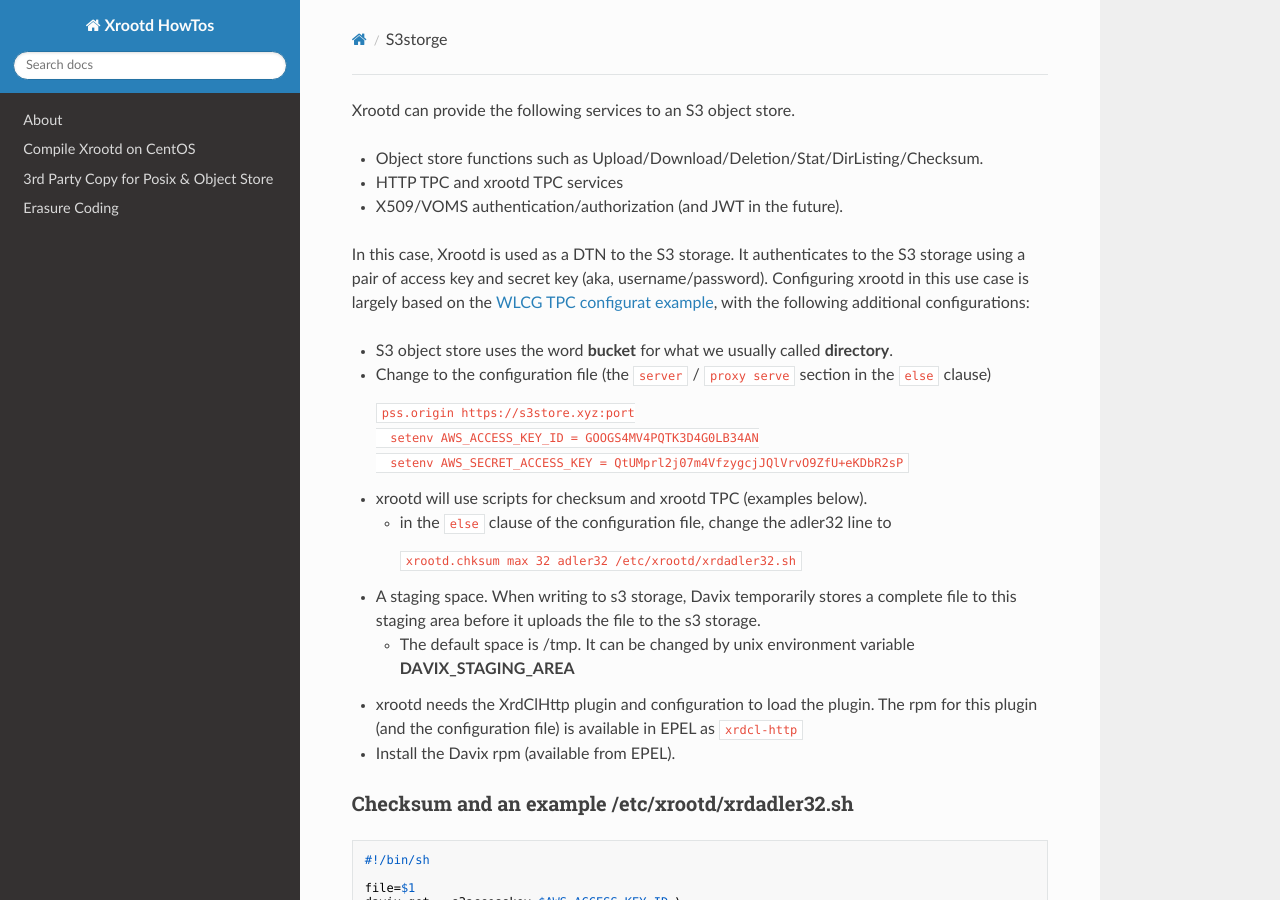
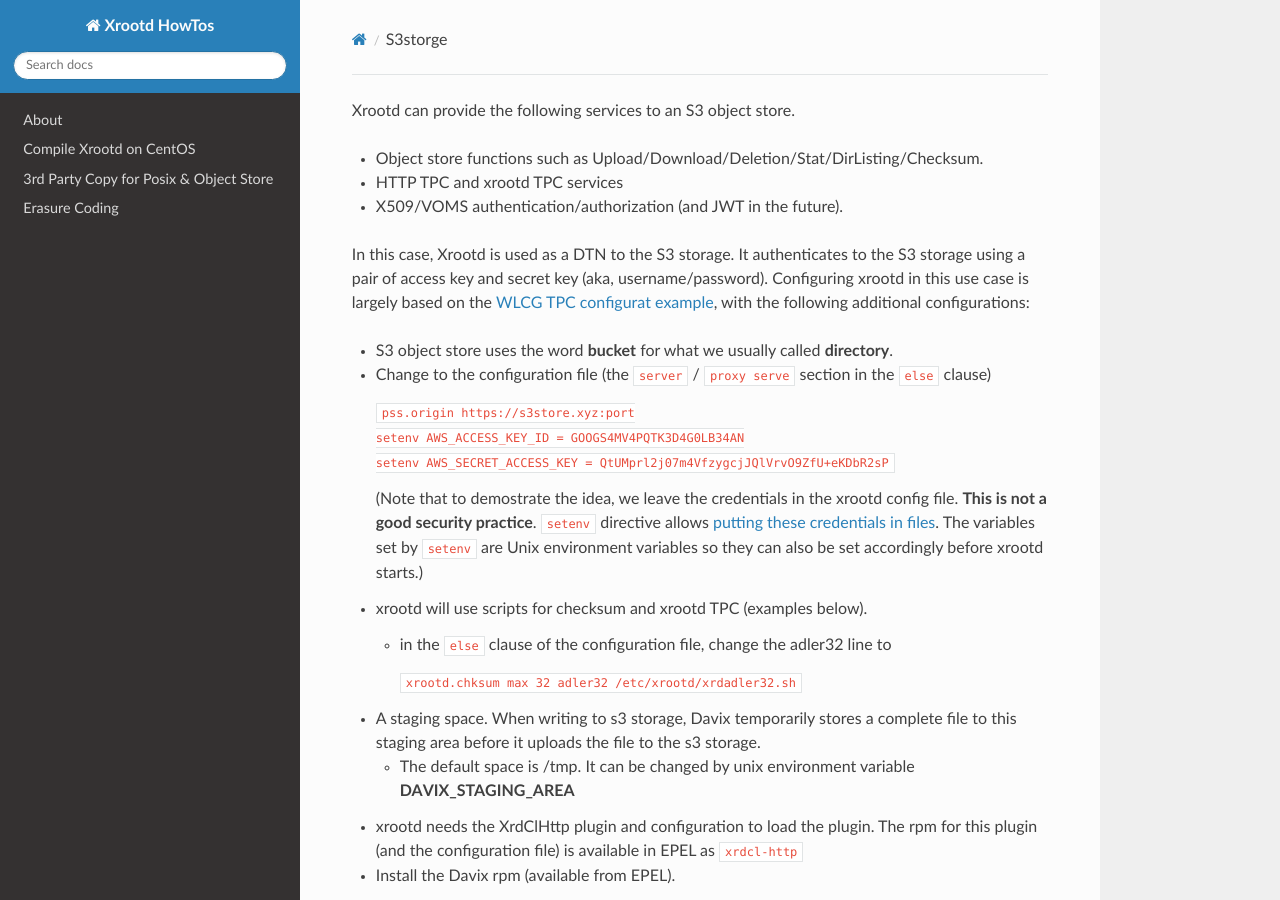
Before and after one commit to xrootd/howto, an MkDocs documentation site: the page built from docs/tpc/S3storge.md, in a window 1280 px wide and 900 px high. Built offline with MkDocs 1.6.1, drawn with Linux system fonts in a browser that asks for light colours; nearby versions of some CDN libraries.

Commit message:
not leaving credentials in config file

````diff
--- a/docs/tpc/S3storge.md
+++ b/docs/tpc/S3storge.md
@@ -11,12 +11,20 @@ Configuring xrootd in this use case is largely based on  the
 with the following additional configurations:
 
   * S3 object store uses the word **bucket** for what we usually called **directory**.
-  * Change to the configuration file (the `server` / `proxy serve` section in the `else` clause) <p>
-  ```
-  pss.origin https://s3store.xyz:port
-  setenv AWS_ACCESS_KEY_ID = GOOGS4MV4PQTK3D4G0LB34AN
-  setenv AWS_SECRET_ACCESS_KEY = QtUMprl2j07m4VfzygcjJQlVrvO9ZfU+eKDbR2sP
-  ```
+  * Change to the configuration file (the `server` / `proxy serve` section in the `else` clause)
+
+    ```
+    pss.origin https://s3store.xyz:port
+    setenv AWS_ACCESS_KEY_ID = GOOGS4MV4PQTK3D4G0LB34AN
+    setenv AWS_SECRET_ACCESS_KEY = QtUMprl2j07m4VfzygcjJQlVrvO9ZfU+eKDbR2sP
+    ```
+
+    (Note that to demostrate the idea, we leave the credentials in the xrootd config file.
+    <b>This is not a good security practice</b>. `setenv` directive allows
+    [putting these credentials in files](https://xrootd.slac.stanford.edu/doc/dev55/Syntax_config.htm#_Toc520499869).
+    The variables set by `setenv` are Unix environment variables so they can also be set
+    accordingly before xrootd starts.)
+
   * xrootd will use scripts for checksum and xrootd TPC (examples below).
     - in the `else` clause of the configuration file, change the adler32 line to <p>
     ```
````
